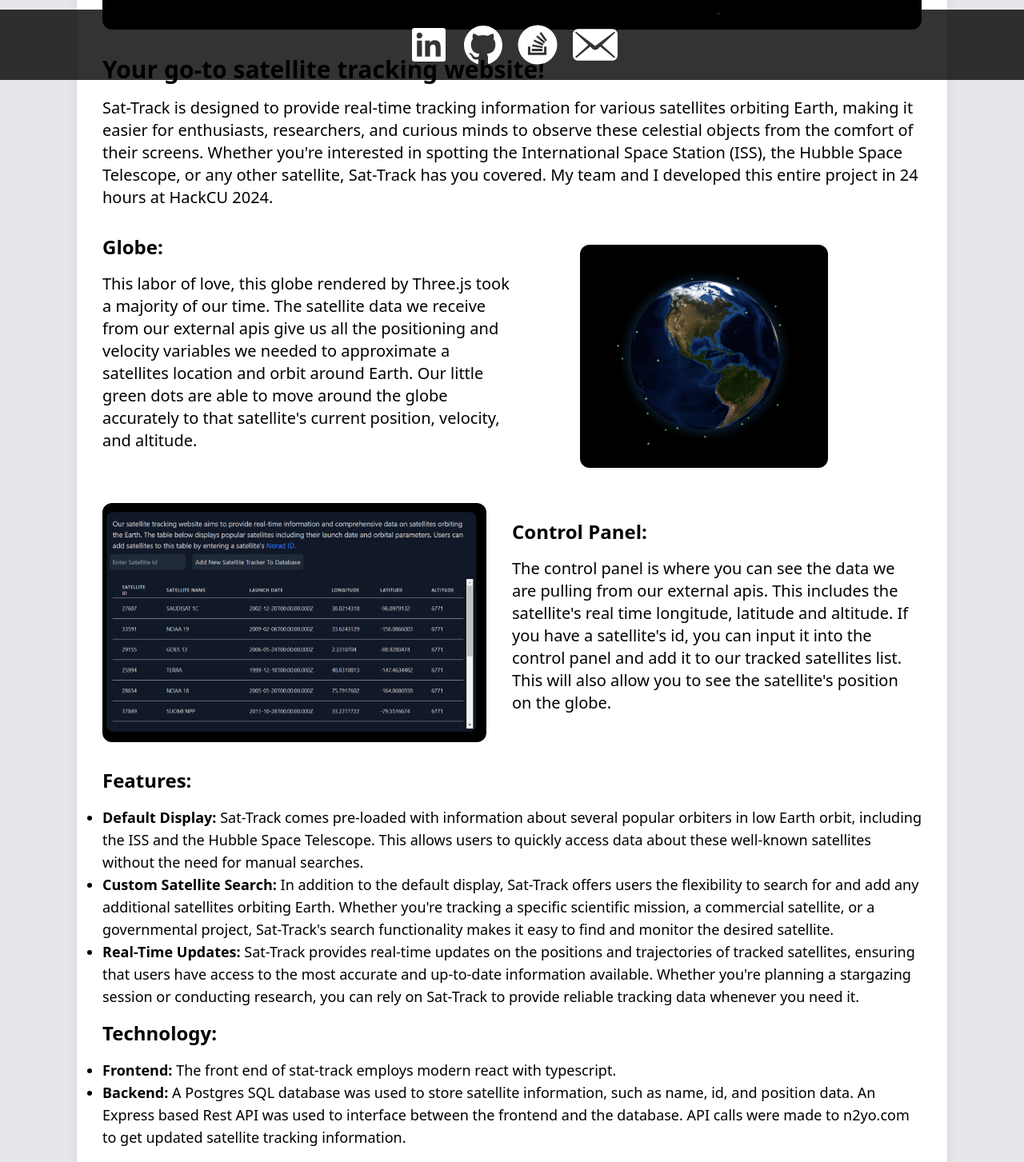
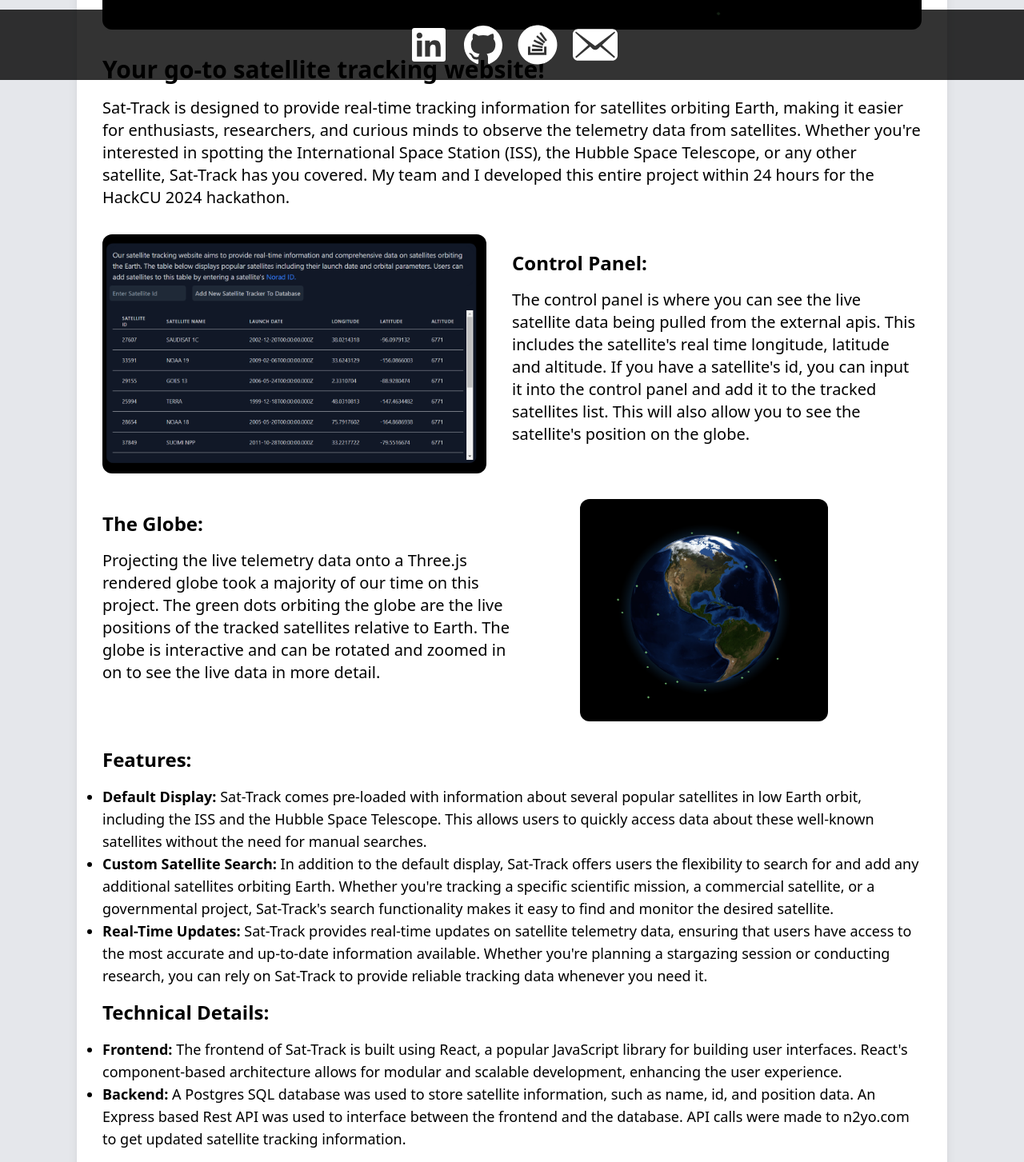
Before and after one commit to stichmc/portfolio, a React (Vite) app: page /projects/hackcu-sattrack in a window 1280 px wide. Shown: the part 700-2153 px from the top of the page at 80% size. Built offline with nearby package versions, Linux system fonts and the light colour scheme.

Commit message:
updated content

```diff
--- a/src/pages/projects/SatTrack.tsx
+++ b/src/pages/projects/SatTrack.tsx
@@ -24,33 +24,18 @@
             </div>
 
             <div className="mt-6 sm:mt-0">
-              <div className="mb-8 mt-8">
+              <div className="mb-8 sm:mt-8">
                 <img src={satTrackPicture} alt="SatTrack" className="rounded-xl" />
               </div>
 
               <h1 className="text-xl sm:text-3xl font-bold mb-4">Your go-to satellite tracking website!</h1>
               <p className="text-sm sm:text-xl mb-8">
-                Sat-Track is designed to provide real-time tracking information for various satellites orbiting Earth,
-                making it easier for enthusiasts, researchers, and curious minds to observe these celestial objects from
-                the comfort of their screens. Whether you're interested in spotting the International Space Station
-                (ISS), the Hubble Space Telescope, or any other satellite, Sat-Track has you covered. My team and I
-                developed this entire project in 24 hours at HackCU 2024.
+                Sat-Track is designed to provide real-time tracking information for satellites orbiting Earth, making it
+                easier for enthusiasts, researchers, and curious minds to observe the telemetry data from satellites.
+                Whether you're interested in spotting the International Space Station (ISS), the Hubble Space Telescope,
+                or any other satellite, Sat-Track has you covered. My team and I developed this entire project within 24
+                hours for the HackCU 2024 hackathon.
               </p>
-
-              <div className="mb-8 items-center md:flex">
-                <div className="md:w-1/2">
-                  <h1 className="text-xl sm:text-2xl font-bold mb-4">Globe:</h1>
-                  <p className="text-sm sm:text-xl mb-8">
-                    This labor of love, this globe rendered by Three.js took a majority of our time. The satellite data
-                    we receive from our external apis give us all the positioning and velocity variables we needed to
-                    approximate a satellites location and orbit around Earth. Our little green dots are able to move
-                    around the globe accurately to that satellite's current position, velocity, and altitude.
-                  </p>
-                </div>
-                <div className="md:w-1/3 md:pr-8 mx-auto">
-                  <img src={globePicture} alt="Globe" className="h-auto rounded-xl" />
-                </div>
-              </div>
 
               <div className="mb-8 items-center md:flex">
                 <div className="md:w-1/2 md:pr-8 mx-auto">
@@ -60,11 +45,26 @@
                 <div className="md:w-1/2 mt-4">
                   <h1 className="text-xl sm:text-2xl font-bold mb-4">Control Panel:</h1>
                   <p className="text-sm sm:text-xl mb-8">
-                    The control panel is where you can see the data we are pulling from our external apis. This includes
-                    the satellite's real time longitude, latitude and altitude. If you have a satellite's id, you can
-                    input it into the control panel and add it to our tracked satellites list. This will also allow you
-                    to see the satellite's position on the globe.
+                    The control panel is where you can see the live satellite data being pulled from the external apis.
+                    This includes the satellite's real time longitude, latitude and altitude. If you have a satellite's
+                    id, you can input it into the control panel and add it to the tracked satellites list. This will
+                    also allow you to see the satellite's position on the globe.
                   </p>
+                </div>
+              </div>
+
+              <div className="mb-8 items-center md:flex">
+                <div className="md:w-1/2">
+                  <h1 className="text-xl sm:text-2xl font-bold mb-4">The Globe:</h1>
+                  <p className="text-sm sm:text-xl mb-8">
+                    Projecting the live telemetry data onto a Three.js rendered globe took a majority of our time on
+                    this project. The green dots orbiting the globe are the live positions of the tracked satellites
+                    relative to Earth. The globe is interactive and can be rotated and zoomed in on to see the live data
+                    in more detail.
+                  </p>
+                </div>
+                <div className="md:w-1/3 md:pr-8 mx-auto">
+                  <img src={globePicture} alt="Globe" className="h-auto rounded-xl" />
                 </div>
               </div>
 
@@ -73,8 +73,8 @@
                 <ul className="list-disc">
                   <li className="text-sm sm:text-lg">
                     <strong>Default Display:</strong> Sat-Track comes pre-loaded with information about several popular
-                    orbiters in low Earth orbit, including the ISS and the Hubble Space Telescope. This allows users to
-                    quickly access data about these well-known satellites without the need for manual searches.
+                    satellites in low Earth orbit, including the ISS and the Hubble Space Telescope. This allows users
+                    to quickly access data about these well-known satellites without the need for manual searches.
                   </li>
                   <li className="text-sm sm:text-lg">
                     <strong>Custom Satellite Search:</strong> In addition to the default display, Sat-Track offers users
@@ -83,19 +83,21 @@
                     Sat-Track's search functionality makes it easy to find and monitor the desired satellite.
                   </li>
                   <li className="text-sm sm:text-lg">
-                    <strong>Real-Time Updates:</strong> Sat-Track provides real-time updates on the positions and
-                    trajectories of tracked satellites, ensuring that users have access to the most accurate and
-                    up-to-date information available. Whether you're planning a stargazing session or conducting
-                    research, you can rely on Sat-Track to provide reliable tracking data whenever you need it.
+                    <strong>Real-Time Updates:</strong> Sat-Track provides real-time updates on satellite telemetry
+                    data, ensuring that users have access to the most accurate and up-to-date information available.
+                    Whether you're planning a stargazing session or conducting research, you can rely on Sat-Track to
+                    provide reliable tracking data whenever you need it.
                   </li>
                 </ul>
               </div>
 
               <div className="technical-details-section mt-4">
-                <h1 className="text-xl sm:text-2xl font-bold mb-4">Technology:</h1>
+                <h1 className="text-xl sm:text-2xl font-bold mb-4">Technical Details:</h1>
                 <ul className="list-disc">
                   <li className="text-sm sm:text-lg">
-                    <strong>Frontend:</strong> The front end of stat-track employs modern react with typescript.
+                    <strong>Frontend:</strong> The frontend of Sat-Track is built using React, a popular JavaScript
+                    library for building user interfaces. React's component-based architecture allows for modular and
+                    scalable development, enhancing the user experience.
                   </li>
                   <li className="text-sm sm:text-lg">
                     <strong>Backend:</strong> A Postgres SQL database was used to store satellite information, such as
```
